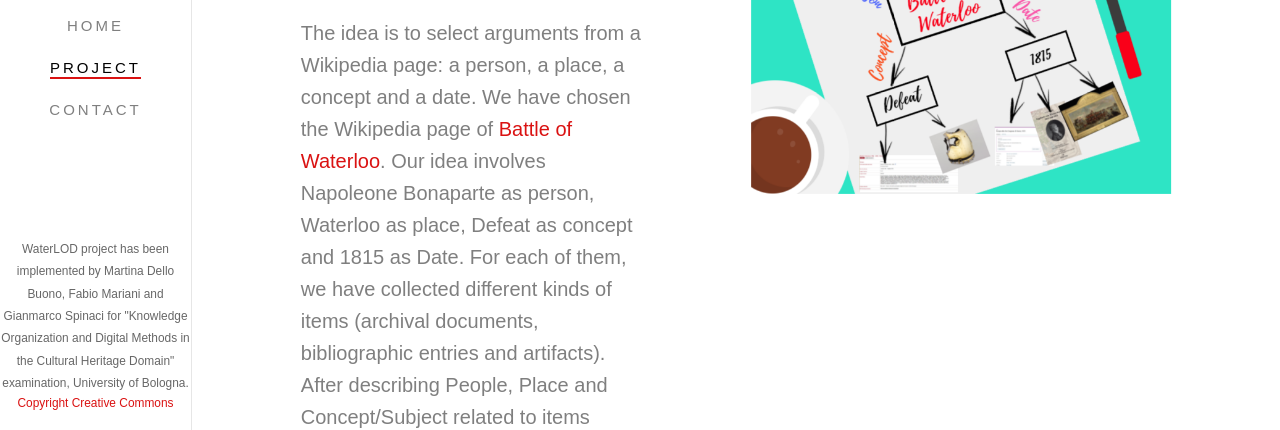
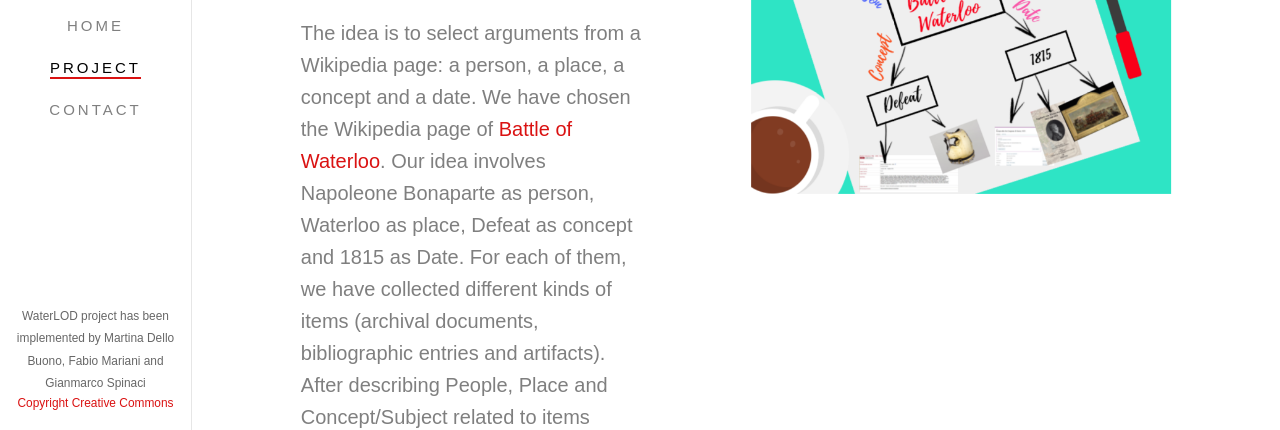
Before and after one commit to WaterLOD/waterlod.github.io, a plain HTML site: page about.html in a window 1280 px wide. Shown: the part 302-732 px from the top of the page. Drawn offline with Linux system fonts and the light colour scheme; files whose address does not match are found by name.

Commit message:
Footer correction

```diff
--- a/about.html
+++ b/about.html
@@ -69,7 +69,8 @@
 			</nav>
 
 			<div class="fh5co-footer">
-				<p><small>WaterLOD project has been implemented by Martina Dello Buono, Fabio Mariani and Gianmarco Spinaci for "Knowledge Organization and Digital Methods in the Cultural Heritage Domain" examination, University of Bologna.<span><a href="https://creativecommons.org/licenses/by-sa/4.0/" target="_blank">Copyright Creative Commons</a></span></small></p>
+				<p><small>WaterLOD project has been implemented by Martina Dello Buono, Fabio Mariani and Gianmarco Spinaci
+				<span><a href="https://creativecommons.org/licenses/by-sa/4.0/" target="_blank">Copyright Creative Commons</a></span></small></p>
 				<ul>
 					<li><a href="https://github.com/WaterLOD"><img src="images/github-logo.png"<i class="icon-facebook"></i></a></li>
 				</ul>
```
